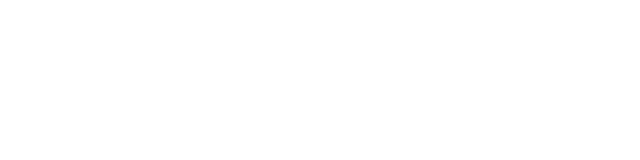
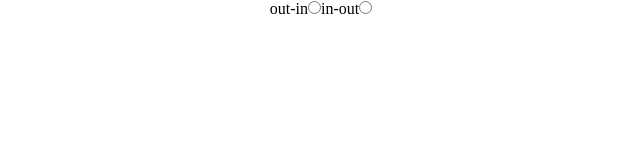
Before and after one commit to Chupriarti/react-animation, a React (Create React App) app: page / in a window 1280 px wide. Shown: the top 160 px of the page, without its empty margins (319-959 px from the left). Built offline with nearby package versions, Linux system fonts and the light colour scheme; the HTML template or start-up script is replaced by a standard one.

Commit message:
prepare layout

```diff
--- a/src/App.js
+++ b/src/App.js
@@ -6,7 +6,12 @@
 function App() {
   return (
     <div className="App">
-
+      <div>
+        <label htmlFor="out-in">out-in</label>
+        <input id="out-in" value="out-in" name="radio" type="radio" />
+        <label htmlFor="in-out">in-out</label>
+        <input id="in-out" value="out-in" name="radio" type="radio" />
+      </div>
     </div>
   );
 }
```
